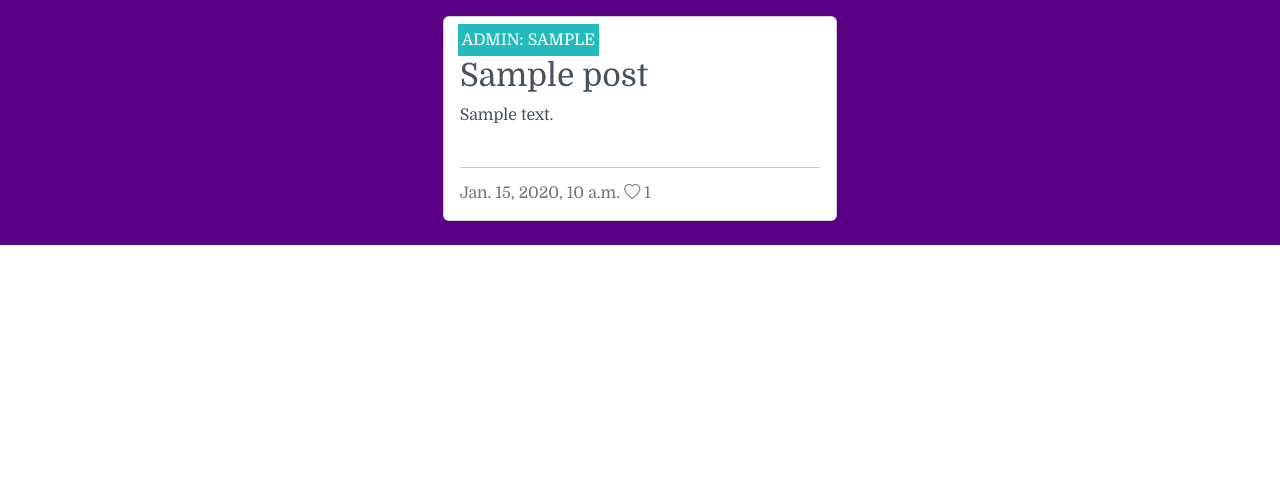
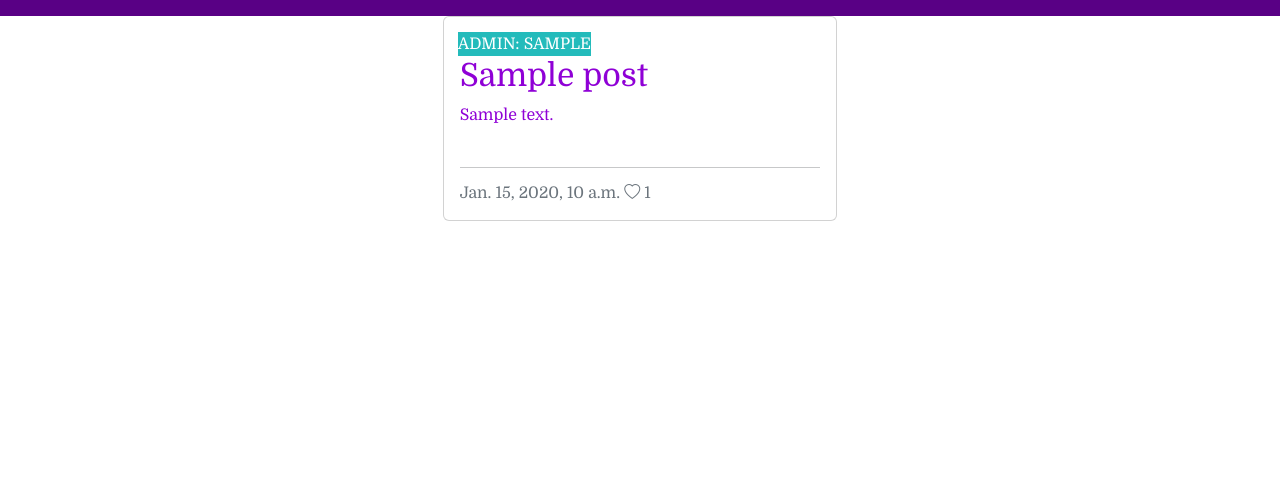
Before and after one commit to Vasi012/Finesse-1.0, a Django app: page /blog/ in a window 1280 px wide. Shown: the part 85-570 px from the top of the page. Run offline with Django 3.2, Linux system fonts and the light colour scheme; tables that the repository leaves empty hold one stand-in row (values such as "Sample post"); some libraries are stand-ins or nearby versions.

Commit message:
add style to blog

```diff
--- a/finesseBlog/templates/finesseBlog/blog.html
+++ b/finesseBlog/templates/finesseBlog/blog.html
@@ -8,7 +8,7 @@
     <div class="row">
 
         <!-- Blog Entries Column -->
-        <div class="col-12 mt-3 left">
+        <div class="col-12 mt-3 left" style="background-color: white;">
             <div class="row">
                 {% for post in post_list %}
                 <div class="col-md-4">
--- a/static/css/style.css
+++ b/static/css/style.css
@@ -133,7 +133,7 @@ a {
     background-color: #8f00d6;
 }
 
-    .scrollmenu {
+.scrollmenu {
     background-color: #333;
     overflow: auto;
     white-space: nowrap;
@@ -165,7 +165,7 @@ a {
 
 .author {
     color: white;
-    margin: 4px;
+    margin: 0px;
     text-transform: uppercase;
 }
 
@@ -179,7 +179,7 @@ a {
 }
 
 .masthead-text {
-    background-color: #445261;
+    background-color: #8f00d6;
     color: white;
     position: relative;
 }
@@ -196,7 +196,7 @@ a {
     right: 90%;
     height: 100%;
     width: 150%;
-    background: #445261;
+    background: #8f00d6;
     -webkit-transform: skew(15deg);
     -moz-transform: skew(15deg);
     transform: skew(15deg);
@@ -205,7 +205,7 @@ a {
 
 .post-link {
     text-decoration: none;
-    color: #445261;
+    color: #8f00d6;
 }
 
 .post-link:hover,
@@ -230,7 +230,7 @@ a {
 
 .link:hover,
 .link:active {
-    color: #445261;
+    color: #8f00d6;
     text-decoration: underline;
 }
 
```
